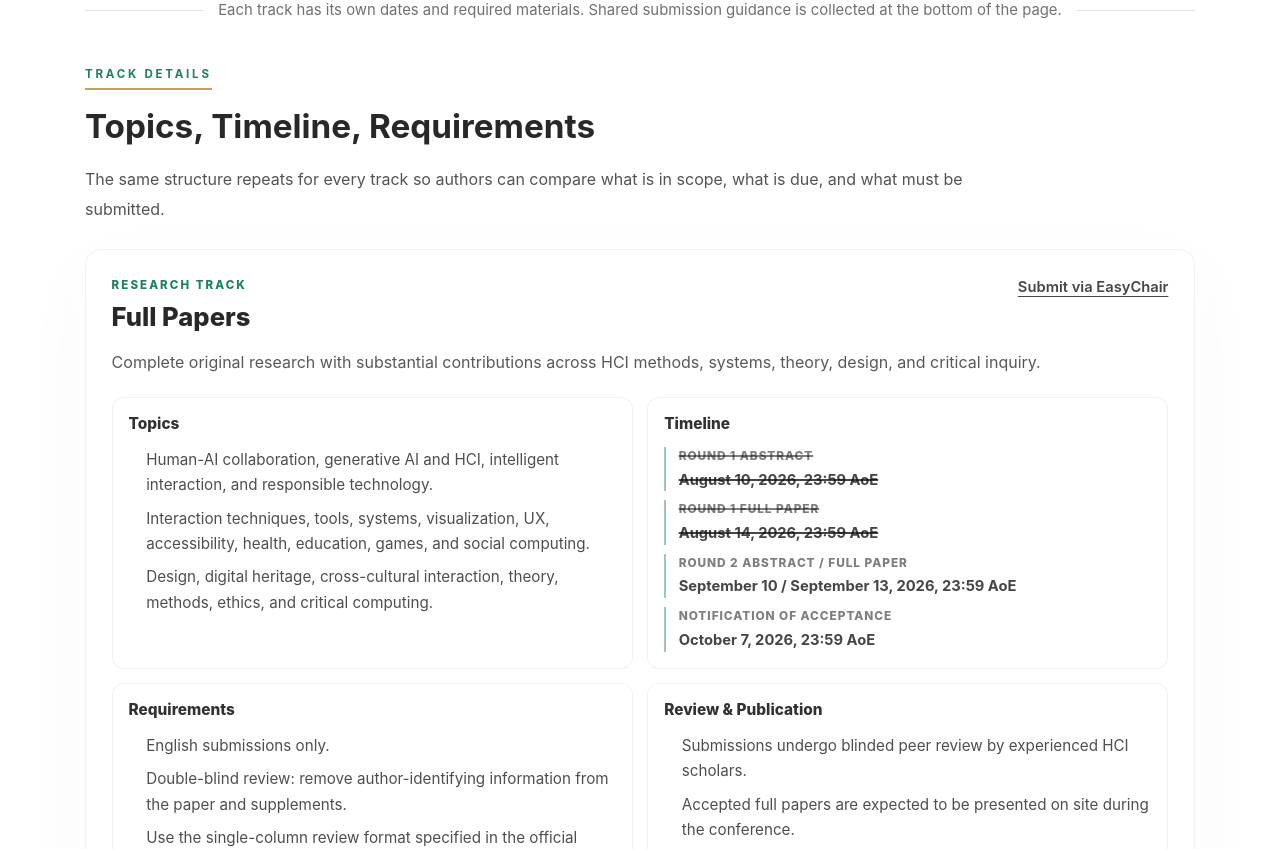
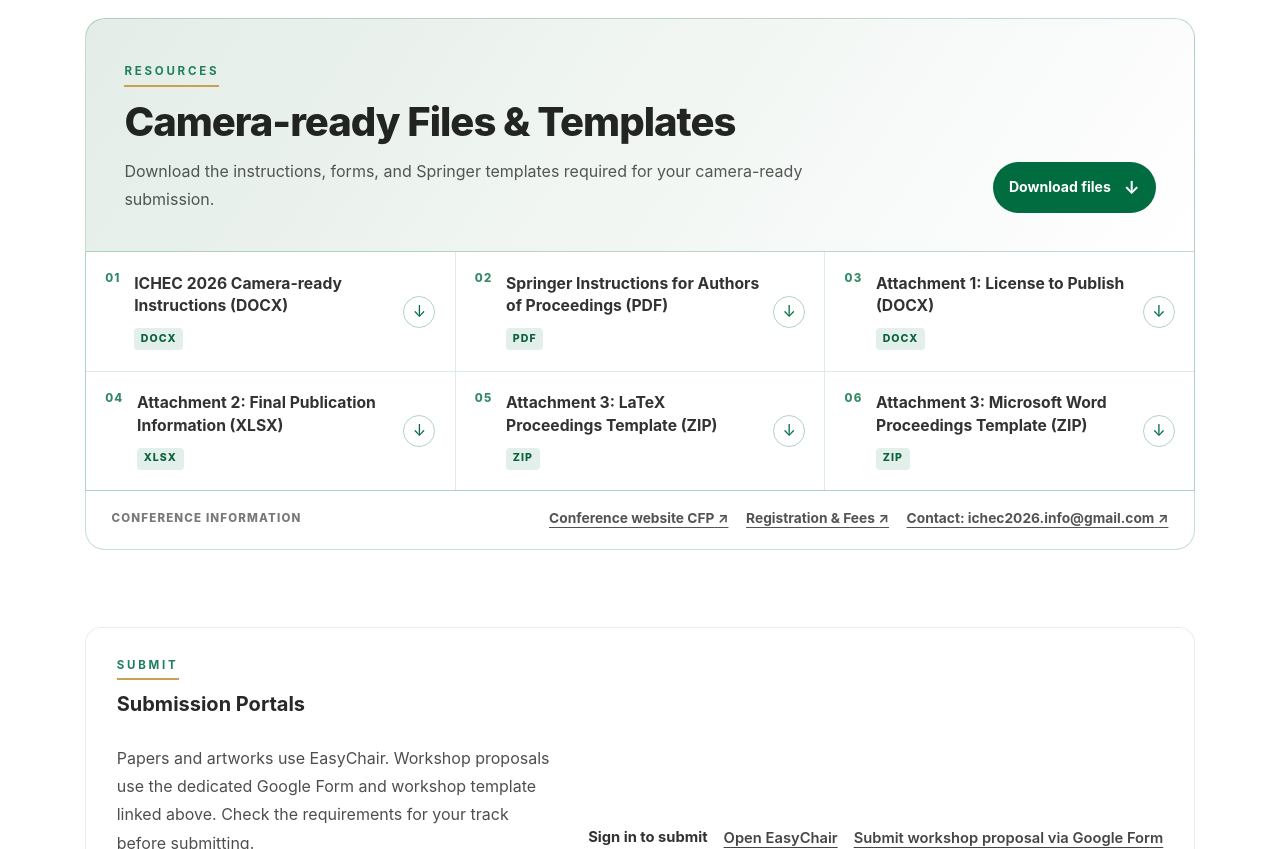
Before and after one commit to Mathiew-han/ichec.icachi, a Next.js app: page /en/cfp in a window 1280 px wide. Shown: the part 1791-2640 px from the top of the page. Built offline with nearby package versions, Linux system fonts and the light colour scheme; no server answers.

Commit message:
Elevate CFP resource downloads

```diff
--- a/messages/en.json
+++ b/messages/en.json
@@ -163,7 +163,8 @@
       "website": "Conference website CFP",
       "registration": "Registration & Fees",
       "contact": "Contact: ichec2026.info@gmail.com",
-      "hint": "Camera-ready files, format templates, integrity guidance, and submission entry are available here."
+      "hint": "Camera-ready files, format templates, integrity guidance, and submission entry are available here.",
+      "download": "Download files"
     },
     "tracks": {
       "title": "Tracks",
--- a/messages/zh-CN.json
+++ b/messages/zh-CN.json
@@ -163,7 +163,8 @@
       "website": "会议官网征稿启事",
       "registration": "注册与费用",
       "contact": "联系：ichec2026.info@gmail.com",
-      "hint": "终稿文件、格式模板、完整性检查说明与投稿入口均可在此获取。"
+      "hint": "终稿文件、格式模板、完整性检查说明与投稿入口均可在此获取。",
+      "download": "下载终稿文件"
     },
     "tracks": {
       "title": "类别",
--- a/messages/zh-TW.json
+++ b/messages/zh-TW.json
@@ -163,7 +163,8 @@
       "website": "會議官網徵稿啟事",
       "registration": "註冊與費用",
       "contact": "聯繫：ichec2026.info@gmail.com",
-      "hint": "終稿文件、格式範本、完整性檢查說明與投稿入口均可在此取得。"
+      "hint": "終稿文件、格式範本、完整性檢查說明與投稿入口均可在此取得。",
+      "download": "下載終稿文件"
     },
     "tracks": {
       "title": "類別",
--- a/src/app/[locale]/cfp/CFPClient.tsx
+++ b/src/app/[locale]/cfp/CFPClient.tsx
@@ -30,6 +30,14 @@ const workshopItemCounts = { topics: 4, requirements: 3, support: 5, participati
 const workshopFormUrl = "https://docs.google.com/forms/d/e/1FAIpQLSfqd0YCnKP056a-Gmv8luVLSnO6_CL56LuL3aFGpODmlSIgSA/viewform?usp=publish-editor";
 const workshopTemplateUrl = "https://docs.google.com/document/d/1c1IM1TA6uayPuOaBB1kIwGNpzgZC8PcXyP4-h9XbMUo/edit?usp=sharing";
 const workshopChairEmails = ["wang_yun@buaa.edu.cn", "yjgao@cityu.edu.mo"];
+const cameraReadyFiles = [
+  { key: "cameraReadyInstructions", type: "DOCX", href: "/downloads/camera-ready/ICHEC2026_Camera_Ready_Instructions.docx" },
+  { key: "springerInstructions", type: "PDF", href: "/downloads/camera-ready/Springer_Instructions_for_Authors_of_Proceedings.pdf" },
+  { key: "licenseToPublish", type: "DOCX", href: "/downloads/camera-ready/Attachment_1_License_to_Publish.docx" },
+  { key: "publicationInformation", type: "XLSX", href: "/downloads/camera-ready/Attachment_2_Final_Publication_Information.xlsx" },
+  { key: "latexTemplate", type: "ZIP", href: "/downloads/camera-ready/Attachment_3_LaTeX_Proceedings_Template.zip" },
+  { key: "wordTemplate", type: "ZIP", href: "/downloads/camera-ready/Attachment_3_Microsoft_Word_Proceedings_Template.zip" },
+] as const;
 
 function TrackDetailList({
   track,
@@ -158,70 +166,50 @@ export function CFPClient({ content }: { content: string }) {
         </div>
       </section>
 
-      <section className={`${styles.section} ${styles.sectionWithNote}`}>
-        <div className={styles.sectionLineNote}>
-          <span className={styles.sectionLineNoteText}>{t("tracks.note")}</span>
-        </div>
+      <section id="cfp-resources" className={`${styles.section} ${styles.resourcesSection}`}>
         <motion.div
-          className={styles.sectionHeader}
+          className={styles.resourcesHero}
           initial="hidden"
           whileInView="visible"
           viewport={{ once: true, margin: "-10% 0px -10% 0px" }}
           variants={fadeUp}
         >
-          <div className={styles.label}>{t("tracks.detailsTitle")}</div>
-          <h2 className={styles.h2}>{t("tracks.detailsHeading")}</h2>
-          <p className={styles.lead}>{t("tracks.detailsDesc")}</p>
+          <div>
+            <div className={styles.label}>{t("resources.title")}</div>
+            <h2 className={styles.resourcesTitle}>{t("resources.heading")}</h2>
+            <p className={styles.resourcesLead}>{t("resources.cameraReadyDesc")}</p>
+          </div>
+          <a className={styles.resourcesJump} href="#camera-ready-downloads">
+            <span>{t("resources.download")}</span><span aria-hidden="true">↓</span>
+          </a>
         </motion.div>
 
-        <div className={styles.trackDetails}>
-          {tracks.map((track, index) => (
-            <motion.article
-              id={`cfp-${track}`}
-              key={track}
-              className={styles.trackDetail}
-              initial="hidden"
-              whileInView="visible"
-              viewport={{ once: true, margin: "-10% 0px -10% 0px" }}
-              variants={index % 2 === 0 ? slideInLeft : slideInRight}
-            >
-              <div className={styles.trackDetailHeader}>
-                <div>
-                  <div className={styles.trackKicker}>{t(`tracks.${track}.kicker`)}</div>
-                  <h3 className={styles.trackDetailTitle}>{t(`tracks.${track}.title`)}</h3>
-                </div>
-                <a
-                  href={track === "workshop" ? workshopFormUrl : "https://easychair.org/my/conference?conf=ichec2026"}
-                  className={styles.secondaryLink}
-                >
-                  {t(track === "workshop" ? "tracks.workshop.submit" : "tracks.submit")}
+        <div id="camera-ready-downloads" className={styles.resourceGrid}>
+          {cameraReadyFiles.map((file, index) => (
+            <a key={file.key} className={styles.resourceFile} href={file.href} download>
+              <span className={styles.resourceFileIndex}>{String(index + 1).padStart(2, "0")}</span>
+              <span className={styles.resourceFileCopy}>
+                <span className={styles.resourceFileName}>{t(`resources.${file.key}`)}</span>
+                <span className={styles.resourceFileType}>{file.type}</span>
+              </span>
+              <span className={styles.resourceFileDownload} aria-hidden="true">↓</span>
             </a>
-              </div>
-              <p className={styles.trackDetailLead}>{t(`tracks.${track}.desc`)}</p>
-              {track === "workshop" && (
-                <p className={styles.trackDetailLead}>{t("tracks.workshop.overview")}</p>
-              )}
-
-              <div className={styles.detailGrid}>
-                {(track === "workshop" ? workshopSections : detailSections).map((section) => (
-                  <section key={section} className={styles.detailBlock}>
-                    <h4>{t(`tracks.${track}.${section}.title`)}</h4>
-                    <TrackDetailList track={track} section={section} />
-                  </section>
           ))}
         </div>
-            </motion.article>
-          ))}
+
+        <div className={styles.resourceFooter}>
+          <p>{t("resources.references")}</p>
+          <div className={styles.resourceSupportLinks}>
+            <a href="https://www.ichec2026.com/en/" target="_blank" rel="noreferrer">{t("resources.website")} <span aria-hidden="true">↗</span></a>
+            <Link href="/registration">{t("resources.registration")} <span aria-hidden="true">↗</span></Link>
+            <a href="mailto:ichec2026.info@gmail.com">{t("resources.contact")} <span aria-hidden="true">↗</span></a>
+          </div>
         </div>
       </section>
 
-      <section className={`${styles.section} ${styles.sectionWithNote}`}>
-        <div className={styles.sectionLineNote}>
-          <span className={styles.sectionLineNoteText}>{t("resources.hint")}</span>
-        </div>
-        <div className={styles.gridTop}>
+      <section className={`${styles.section} ${styles.submitSection}`}>
         <motion.div
-            className={styles.card}
+          className={styles.submitPanel}
           initial="hidden"
           whileInView="visible"
           viewport={{ once: true, margin: "-10% 0px -10% 0px" }}
@@ -230,72 +218,14 @@ export function CFPClient({ content }: { content: string }) {
           <div className={styles.cardHeader}>
             <div className={styles.label}>{t("submit.title")}</div>
             <div className={styles.cardTitle}>{t("submit.heading")}</div>
+            <div className={styles.cardBody}>{t("submit.desc")}</div>
           </div>
-            <div className={styles.cardBody}>{t("submit.desc")}</div>
           <div className={styles.cardActions}>
-              <a href="https://easychair.org/my/conference?conf=ichec2026" className={styles.primaryButton}>
-                {t("submit.cta")}
-              </a>
-              <a href="https://easychair.org/my/conference?conf=ichec2026" className={styles.secondaryLink}>
-                {t("submit.easychair")}
-              </a>
-              <a href={workshopFormUrl} className={styles.secondaryLink}>
-                {t("tracks.workshop.submit")}
-              </a>
+            <a href="https://easychair.org/my/conference?conf=ichec2026" className={styles.primaryButton}>{t("submit.cta")}</a>
+            <a href="https://easychair.org/my/conference?conf=ichec2026" className={styles.secondaryLink}>{t("submit.easychair")}</a>
+            <a href={workshopFormUrl} className={styles.secondaryLink}>{t("tracks.workshop.submit")}</a>
           </div>
         </motion.div>
-
-          <motion.div
-            className={styles.card}
-            initial="hidden"
-            whileInView="visible"
-            viewport={{ once: true, margin: "-10% 0px -10% 0px" }}
-            variants={slideInRight}
-          >
-            <div className={styles.cardHeader}>
-              <div className={styles.label}>{t("resources.title")}</div>
-              <div className={styles.cardTitle}>{t("resources.heading")}</div>
-            </div>
-            <div className={styles.cardBody}>{t("resources.cameraReadyDesc")}</div>
-            <div className={styles.resourceList}>
-              <a className={styles.resourceItem} href="/downloads/camera-ready/ICHEC2026_Camera_Ready_Instructions.docx" download>
-                {t("resources.cameraReadyInstructions")}
-              </a>
-              <a className={styles.resourceItem} href="/downloads/camera-ready/Springer_Instructions_for_Authors_of_Proceedings.pdf" download>
-                {t("resources.springerInstructions")}
-              </a>
-              <a className={styles.resourceItem} href="/downloads/camera-ready/Attachment_1_License_to_Publish.docx" download>
-                {t("resources.licenseToPublish")}
-              </a>
-              <a className={styles.resourceItem} href="/downloads/camera-ready/Attachment_2_Final_Publication_Information.xlsx" download>
-                {t("resources.publicationInformation")}
-              </a>
-              <a className={styles.resourceItem} href="/downloads/camera-ready/Attachment_3_LaTeX_Proceedings_Template.zip" download>
-                {t("resources.latexTemplate")}
-              </a>
-              <a className={styles.resourceItem} href="/downloads/camera-ready/Attachment_3_Microsoft_Word_Proceedings_Template.zip" download>
-                {t("resources.wordTemplate")}
-              </a>
-            </div>
-            <p className={styles.resourceSubheading}>{t("resources.references")}</p>
-            <div className={styles.resourceList}>
-              <a
-                className={styles.resourceItem}
-                href="https://www.ichec2026.com/en/"
-                target="_blank"
-                rel="noreferrer"
-              >
-                {t("resources.website")}
-              </a>
-              <Link className={styles.resourceItem} href="/registration">
-                {t("resources.registration")}
-              </Link>
-              <a className={styles.resourceItem} href="mailto:ichec2026.info@gmail.com">
-                {t("resources.contact")}
-              </a>
-            </div>
-          </motion.div>
-        </div>
       </section>
 
       <section className={`${styles.section} ${styles.guideSection}`}>
--- a/src/app/[locale]/cfp/cfp.module.css
+++ b/src/app/[locale]/cfp/cfp.module.css
@@ -828,3 +828,120 @@
     transition: none;
   }
 }
+
+.resourcesSection { scroll-margin-top: 7rem; }
+
+.resourcesHero {
+  display: grid;
+  grid-template-columns: minmax(0, 1fr) auto;
+  gap: 2rem;
+  align-items: end;
+  padding: clamp(1.45rem, 3vw, 2.7rem);
+  border: 1px solid color-mix(in oklab, var(--accent-green) 24%, transparent);
+  border-radius: 20px 20px 0 0;
+  background:
+    linear-gradient(125deg, color-mix(in oklab, var(--accent-green) 12%, white 88%), color-mix(in oklab, var(--background) 84%, white 16%));
+}
+
+.resourcesTitle {
+  margin: .75rem 0 0;
+  color: color-mix(in oklab, var(--foreground) 92%, transparent);
+  font-size: clamp(1.65rem, 3.2vw, 2.5rem);
+  font-weight: 760;
+  letter-spacing: -.025em;
+  line-height: 1.14;
+}
+
+.resourcesLead {
+  max-width: 46rem;
+  margin: .8rem 0 0;
+  color: color-mix(in oklab, var(--foreground) 70%, transparent);
+  font-size: 1rem;
+  line-height: 1.75;
+}
+
+.resourcesJump {
+  display: inline-flex;
+  align-items: center;
+  gap: .8rem;
+  min-height: 3rem;
+  padding: .7rem 1rem;
+  border-radius: 999px;
+  background: var(--accent-green);
+  color: #fff;
+  font-size: .88rem;
+  font-weight: 750;
+  text-decoration: none;
+  white-space: nowrap;
+  transition: transform 180ms ease, background 180ms ease;
+}
+
+.resourcesJump:hover { transform: translateY(-2px); background: color-mix(in oklab, var(--accent-green) 85%, #000); }
+.resourcesJump span:last-child { font-size: 1.1rem; }
+
+.resourceGrid {
+  display: grid;
+  grid-template-columns: repeat(3, minmax(0, 1fr));
+  gap: 1px;
+  border: 1px solid color-mix(in oklab, var(--accent-green) 22%, transparent);
+  border-top: 0;
+  background: color-mix(in oklab, var(--accent-green) 13%, transparent);
+}
+
+.resourceFile {
+  display: grid;
+  grid-template-columns: auto minmax(0, 1fr) auto;
+  gap: .85rem;
+  align-items: center;
+  min-height: 7.4rem;
+  padding: 1.05rem 1.2rem;
+  background: color-mix(in oklab, var(--background) 94%, white 6%);
+  color: color-mix(in oklab, var(--foreground) 86%, transparent);
+  text-decoration: none;
+  transition: background 180ms ease, color 180ms ease;
+}
+
+.resourceFile:hover { background: #fff; color: color-mix(in oklab, var(--accent-green) 76%, var(--foreground)); }
+.resourceFileIndex { align-self: start; color: color-mix(in oklab, var(--accent-green) 80%, transparent); font-size: .72rem; font-weight: 800; letter-spacing: .1em; }
+.resourceFileCopy { min-width: 0; }
+.resourceFileName { display: block; font-size: .98rem; font-weight: 700; line-height: 1.45; overflow-wrap: anywhere; }
+.resourceFileType { display: inline-block; margin-top: .65rem; padding: .16rem .42rem; border-radius: 4px; background: color-mix(in oklab, var(--accent-green) 11%, transparent); color: color-mix(in oklab, var(--accent-green) 90%, var(--foreground)); font-size: .66rem; font-weight: 800; letter-spacing: .1em; }
+.resourceFileDownload { display: grid; width: 2rem; height: 2rem; place-items: center; border: 1px solid color-mix(in oklab, var(--accent-green) 30%, transparent); border-radius: 50%; color: var(--accent-green); font-size: 1rem; }
+.resourceFile:hover .resourceFileDownload { border-color: var(--accent-green); background: var(--accent-green); color: #fff; }
+
+.resourceFooter {
+  display: flex;
+  justify-content: space-between;
+  gap: 1.25rem;
+  align-items: center;
+  padding: 1rem clamp(1.15rem, 2vw, 1.75rem) 1.25rem;
+  border: 1px solid color-mix(in oklab, var(--accent-green) 22%, transparent);
+  border-top: 0;
+  border-radius: 0 0 20px 20px;
+  background: color-mix(in oklab, var(--background) 92%, white 8%);
+}
+
+.resourceFooter > p { margin: 0; color: color-mix(in oklab, var(--foreground) 56%, transparent); font-size: .72rem; font-weight: 800; letter-spacing: .1em; text-transform: uppercase; }
+.resourceSupportLinks { display: flex; flex-wrap: wrap; justify-content: flex-end; gap: .65rem 1.1rem; }
+.resourceSupportLinks a { color: color-mix(in oklab, var(--foreground) 72%, transparent); font-size: .86rem; font-weight: 650; text-decoration: underline; text-underline-offset: 4px; }
+.resourceSupportLinks a:hover { color: var(--accent-green); }
+
+.submitSection { padding-top: 0 !important; border-top: 0 !important; }
+.submitPanel { display: flex; justify-content: space-between; align-items: flex-end; gap: 2rem; padding: 1.5rem clamp(1.25rem, 2.4vw, 2.2rem); border: 1px solid color-mix(in oklab, var(--foreground) 8%, transparent); border-radius: 16px; background: color-mix(in oklab, var(--background) 91%, white 9%); }
+.submitPanel .cardBody { max-width: 42rem; }
+.submitPanel .cardActions { flex-shrink: 0; margin: 0; justify-content: flex-end; }
+
+@media (max-width: 900px) {
+  .resourceGrid { grid-template-columns: repeat(2, minmax(0, 1fr)); }
+  .submitPanel { align-items: flex-start; flex-direction: column; }
+  .submitPanel .cardActions { justify-content: flex-start; }
+}
+
+@media (max-width: 600px) {
+  .resourcesHero { grid-template-columns: 1fr; gap: 1.2rem; }
+  .resourcesJump { width: fit-content; }
+  .resourceGrid { grid-template-columns: 1fr; }
+  .resourceFile { min-height: 5.75rem; }
+  .resourceFooter { align-items: flex-start; flex-direction: column; }
+  .resourceSupportLinks { justify-content: flex-start; }
+}
```
Lines whose indentation alone changed are shown as unchanged.
